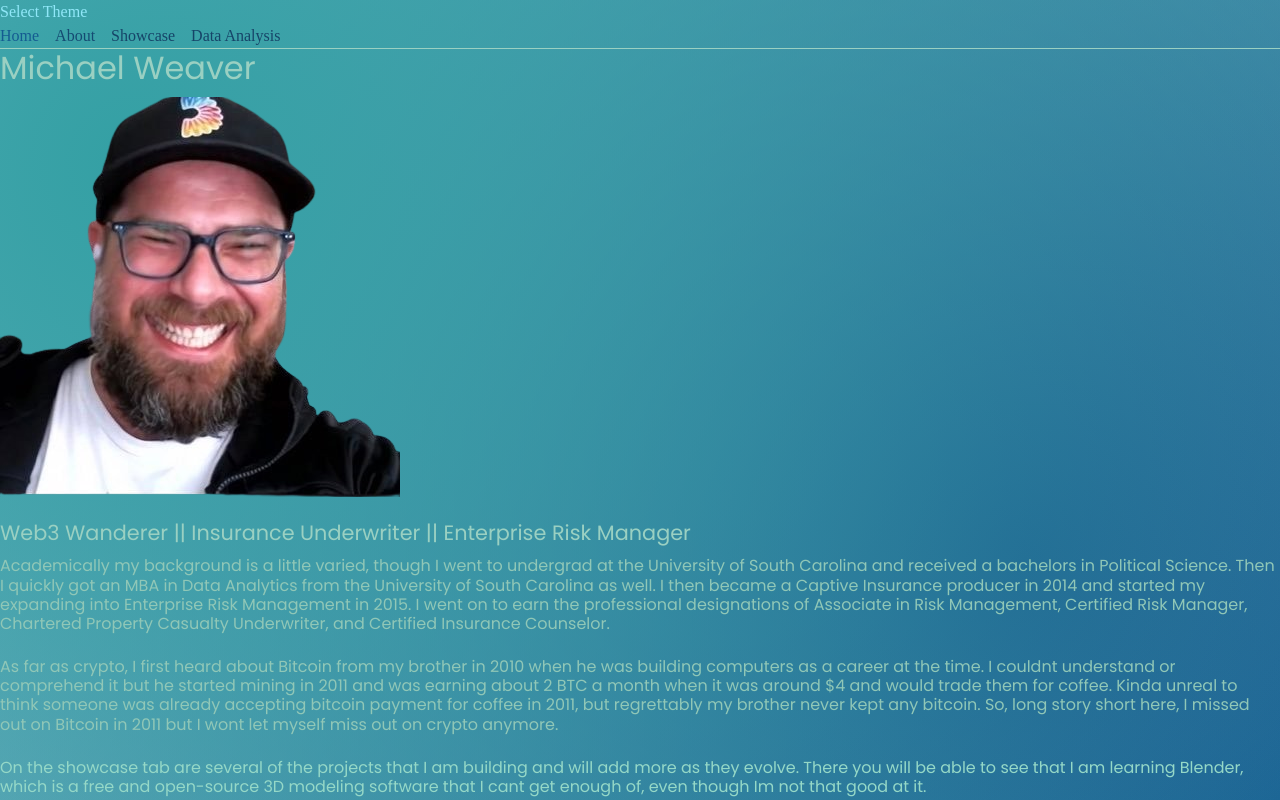
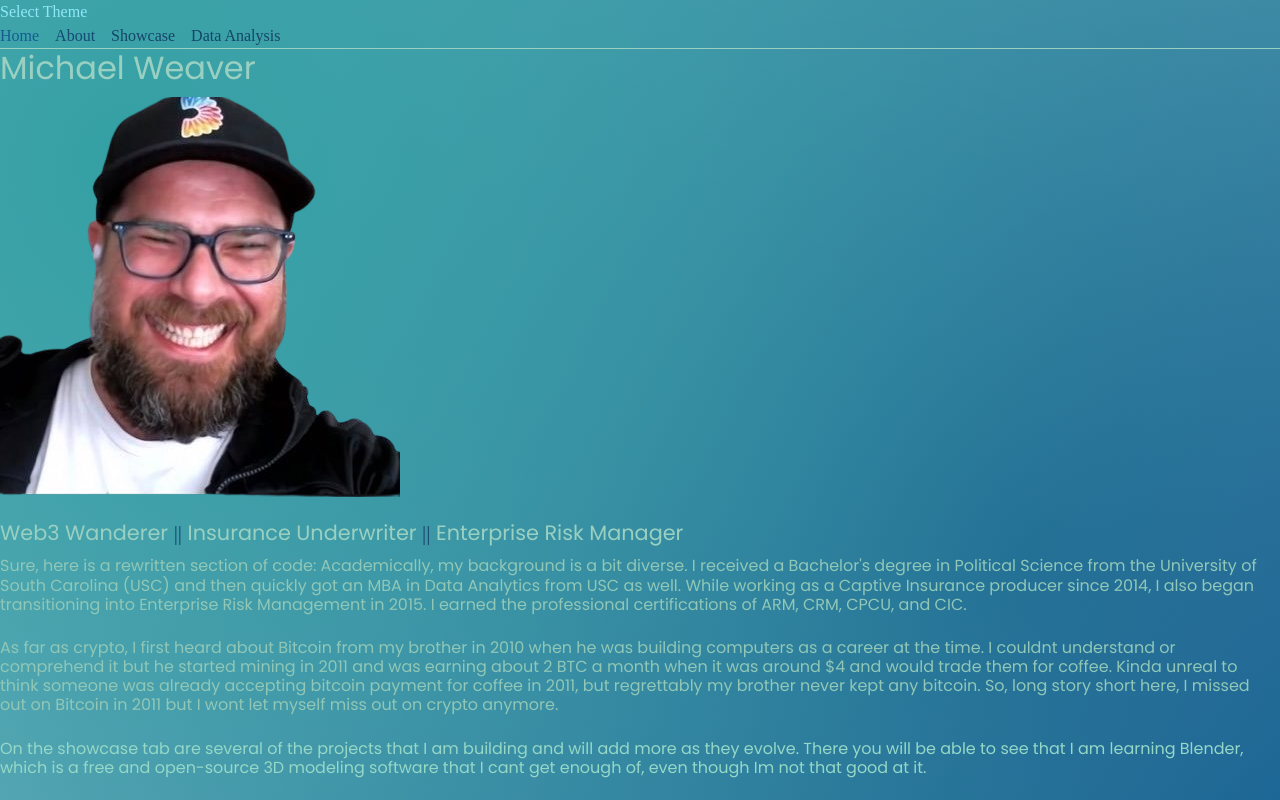
Before and after one commit to Enjoyweaver/enjoyweaver, a React (Vite) app: page /#/about in a window 1280 px wide. Built offline with nearby package versions, Linux system fonts and the light colour scheme.

Commit message:
some styling and content

```diff
--- a/src/App.css
+++ b/src/App.css
@@ -666,10 +666,10 @@ p {
 
   .row {
     /* Adjust styles for rows on mobile */
-    width: 120%; /* Make rows full-width */
-    font-size: 0.8em; /* Reduce font size slightly */
+    width: 110%; /* Make rows full-width */
+    font-size: 0.75em; /* Reduce font size slightly */
   }
   .wrap {
-    margin-bottom: 1rem;
+    margin-bottom: 1.5rem;
   }
 }
--- a/src/pages/About.jsx
+++ b/src/pages/About.jsx
@@ -12,7 +12,7 @@ export default function About() {
         >
           Michael Weaver
         </p>
-        <img src="me.png" alt="Logo" className="w-full sm:w-1/2" />
+        <img src="me.png" alt="Logo" className="w-full sm:w-1/3" />
 
         <br />
         <p
@@ -23,7 +23,23 @@ export default function About() {
             marginBottom: "10px",
           }}
         >
-          Web3 Wanderer || Insurance Underwriter || Enterprise Risk Manager
+          Web3 Wanderer{" "}
+          <span
+            style={{
+              color: "var(--nav3)",
+            }}
+          >
+            ||
+          </span>{" "}
+          Insurance Underwriter{" "}
+          <span
+            style={{
+              color: "var(--nav3)",
+            }}
+          >
+            ||
+          </span>{" "}
+          Enterprise Risk Manager
         </p>
       </div>
 
@@ -33,15 +49,13 @@ export default function About() {
             color: "var(--description-color)",
           }}
         >
-          Academically my background is a little varied, though I went to
-          undergrad at the University of South Carolina and received a bachelors
-          in Political Science. Then I quickly got an MBA in Data Analytics from
-          the University of South Carolina as well. I then became a Captive
-          Insurance producer in 2014 and started my expanding into Enterprise
-          Risk Management in 2015. I went on to earn the professional
-          designations of Associate in Risk Management, Certified Risk Manager,
-          Chartered Property Casualty Underwriter, and Certified Insurance
-          Counselor.
+          Sure, here is a rewritten section of code: Academically, my background
+          is a bit diverse. I received a Bachelor&apos;s degree in Political
+          Science from the University of South Carolina (USC) and then quickly
+          got an MBA in Data Analytics from USC as well. While working as a
+          Captive Insurance producer since 2014, I also began transitioning into
+          Enterprise Risk Management in 2015. I earned the professional
+          certifications of ARM, CRM, CPCU, and CIC.
         </p>
         <br />
         <p style={{ color: "var(--description-color)" }}>
--- a/src/pages/Data.jsx
+++ b/src/pages/Data.jsx
@@ -1,7 +1,7 @@
 export default function About() {
   return (
-    <div className="pt-20 flex items-center justify-center">
-      <div className="text-center" style={{ maxWidth: "900px" }}>
+    <div className="pt-20 flex text-center items-center justify-center">
+      <div className="text-center" style={{ maxWidth: "800px" }}>
         <p
           className="text-center header1"
           style={{
@@ -16,7 +16,7 @@ export default function About() {
           className="text-center header2"
           style={{ color: "var(--description-color)" }}
         >
-          All of the Power BI reports below are best viewed on a desktop
+          The Power BI reports below are best viewed on a desktop
         </p>
         <br />
 
@@ -172,7 +172,7 @@ export default function About() {
           .header2,
           .header3 {
             font-size: 1.3rem;
-            max-width: 80%;
+            max-width: 100%;
           }
         }
 
@@ -183,7 +183,7 @@ export default function About() {
           .header2,
           .header3 {
             font-size: 1.1rem;
-            max-width: 80%;
+            max-width: 100%;
           }
         }
 
```
